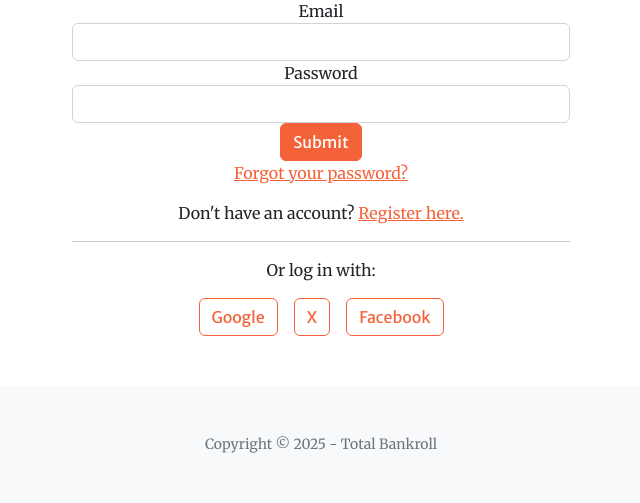
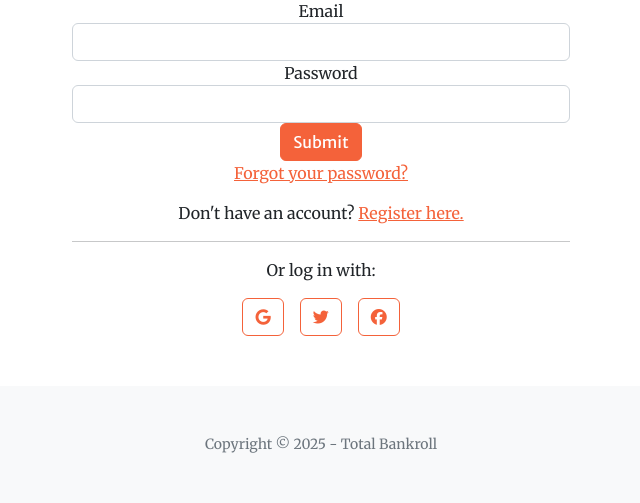
Before and after one commit to pythonpydev/total_bankroll, a Python web app: template src/total_bankroll/templates/security/login_user.html in a window 1280 px wide. Shown: the part 327-830 px from the top of the page, without its empty margins (319-959 px from the left). Run offline with Jinja, Linux system fonts and the light colour scheme; the template is opened without the code that fills it, so the values that code supplies are empty, except form fields; form fields are guessed from the names that the template uses; some libraries are stand-ins or nearby versions.

Commit message:
improved social media buttons and redirect to google, although that still does not work properly

```diff
--- a/src/total_bankroll/templates/base.html
+++ b/src/total_bankroll/templates/base.html
@@ -17,6 +17,8 @@
         <link href="https://cdnjs.cloudflare.com/ajax/libs/SimpleLightbox/2.1.0/simpleLightbox.min.css" rel="stylesheet" />
         <!-- Core theme CSS (includes Bootstrap)-->
         <link href="{{ url_for('static', filename='css/styles.css') }}" rel="stylesheet" />
+        <!-- Font Awesome-->
+        <link rel="stylesheet" href="https://cdnjs.cloudflare.com/ajax/libs/font-awesome/6.5.2/css/all.min.css" integrity="sha512-SnH5WK+bZxgPHs44uWIX+LLJAJ9/2PkPKZ5QiAj6Ta86w+fsb2TkcmfRyVX3pBnMFcV7oQPJkl9QevSCWr3W6A==" crossorigin="anonymous" referrerpolicy="no-referrer" />
     </head>
     <body id="page-top" style="padding-top: 70px;">
         <!-- Navigation-->
--- a/src/total_bankroll/templates/security/login_user.html
+++ b/src/total_bankroll/templates/security/login_user.html
@@ -47,9 +47,9 @@
     <hr>
     <p>Or log in with:</p>
     <div class="d-flex justify-content-center gap-3">
-        <a href="{{ url_for('auth.google') }}" class="btn btn-outline-primary">Google</a>
-        <a href="{{ url_for('auth.twitter') }}" class="btn btn-outline-primary">X</a>
-        <a href="{{ url_for('auth.facebook') }}" class="btn btn-outline-primary">Facebook</a>
+        <a href="{{ url_for('auth.google') }}" class="btn btn-outline-primary"><i class="fab fa-google"></i></a>
+        <a href="{{ url_for('auth.twitter') }}" class="btn btn-outline-primary"><i class="fab fa-twitter"></i></a>
+        <a href="{{ url_for('auth.facebook') }}" class="btn btn-outline-primary"><i class="fab fa-facebook"></i></a>
     </div>
     </div>
     </div>
```
Also changed, not shown: src/total_bankroll/routes/auth.py (+34 -9 lines).
